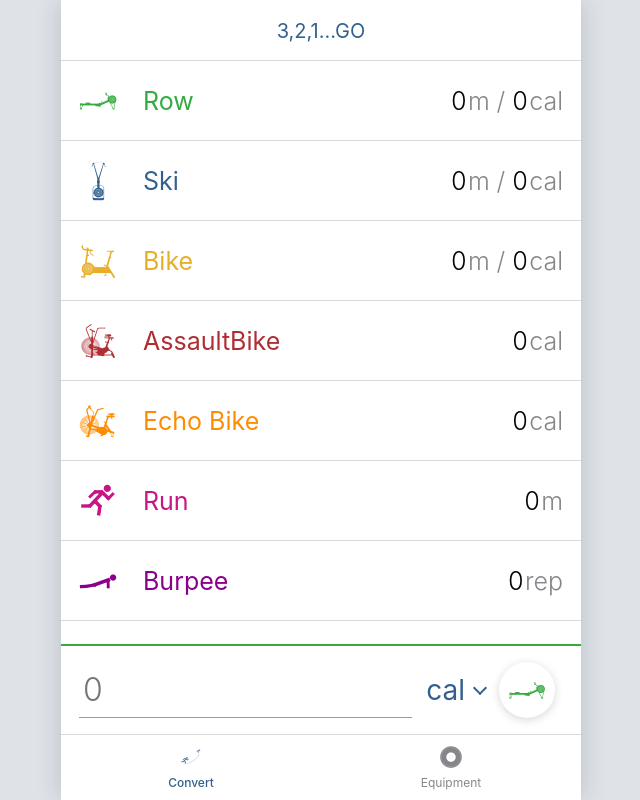
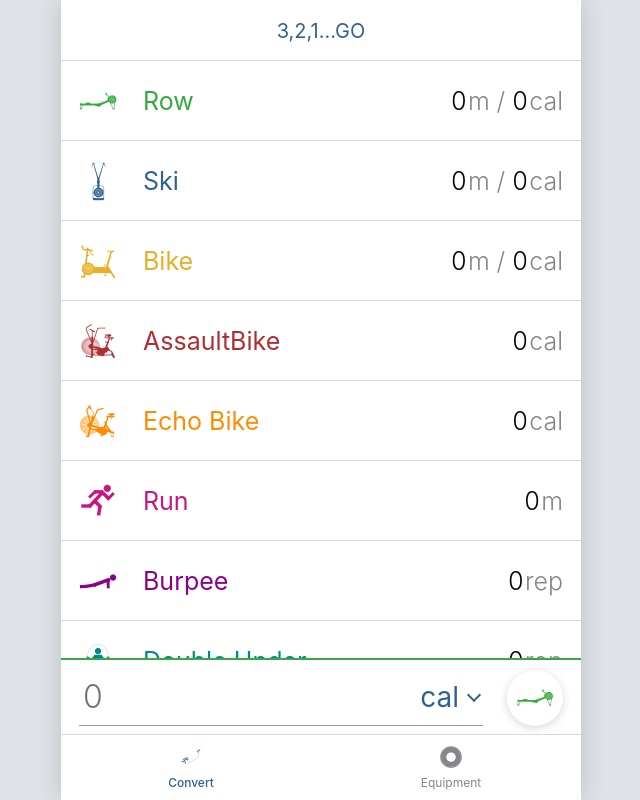
Before and after one commit to hstaudacher/crossconvert, a React (Vite) app: page / in a window 1280 px wide. Shown: the whole page, without its empty margins (319-959 px from the left). Built offline with nearby package versions, Linux system fonts and the light colour scheme.

Commit message:
Implement visual viewport handling and update UI components for better responsiveness

```diff
--- a/src/App.tsx
+++ b/src/App.tsx
@@ -7,6 +7,7 @@
 import {ConverterScreen} from './screens/ConverterScreen';
 import {EquipmentScreen} from './screens/EquipmentScreen';
 import {PercentagesScreen} from './screens/PercentagesScreen';
+import {useVisualViewport} from './useVisualViewport';
 
 type Screen = 'convert' | 'equipment' | 'percentages';
 
@@ -17,6 +18,7 @@
 };
 
 export default function App() {
+  useVisualViewport();
   const [screen, setScreen] = useState<Screen>('convert');
   const [configuration, setConfiguration] = useState(initialConfiguration);
   const [settings, setSettings] = useState<WeightSettings>(loadWeightSettings);
--- a/src/screens/ConverterScreen.tsx
+++ b/src/screens/ConverterScreen.tsx
@@ -65,11 +65,13 @@
       </div>
 
       <div className="conversion-controls" style={{borderColor: selectedOption.color}}>
+        <div className="value-unit-field">
           <label className="value-field">
             <span className="sr-only">Value to convert</span>
             <input
               aria-label="Value to convert"
               inputMode="decimal"
+              enterKeyHint="done"
               maxLength={4}
               placeholder="0"
               value={configuration.value}
@@ -88,6 +90,7 @@
             {configuration.unit}
             <span className="chevron-down" aria-hidden="true" />
           </button>
+        </div>
         <button
           className="movement-button"
           type="button"
--- a/src/screens/PercentagesScreen.tsx
+++ b/src/screens/PercentagesScreen.tsx
@@ -65,6 +65,7 @@
           <input
             aria-label="Percentage to add"
             inputMode="numeric"
+            enterKeyHint="done"
             maxLength={4}
             placeholder="%"
             value={newPercentage}
--- a/src/styles.css
+++ b/src/styles.css
@@ -21,13 +21,18 @@
 html,
 body,
 #root {
+  width: 100%;
+  height: 100%;
   min-height: 100%;
   margin: 0;
+  overflow: hidden;
 }
 
 body {
+  position: fixed;
+  inset: 0;
   min-width: 320px;
-  min-height: 100dvh;
+  min-height: 100%;
   overscroll-behavior: none;
 }
 
@@ -47,15 +52,19 @@
 }
 
 .app-shell {
+  position: fixed;
+  top: var(--visual-viewport-top, 0);
+  left: 50%;
   display: grid;
   grid-template-rows: auto minmax(0, 1fr) auto;
   width: 100%;
   max-width: 520px;
-  height: 100dvh;
-  margin: 0 auto;
+  height: var(--visual-viewport-height, 100dvh);
+  margin: 0;
   overflow: hidden;
   background: #f2f1f6;
   box-shadow: 0 0 24px rgb(20 35 50 / 18%);
+  transform: translateX(-50%);
 }
 
 .app-shell.without-tabs {
@@ -251,8 +260,23 @@
 }
 
 .conversion-controls {
-  grid-template-columns: minmax(0, 1fr) auto 64px;
-  column-gap: 6px;
+  grid-template-columns: minmax(0, 1fr) 56px;
+  column-gap: 24px;
+  min-height: 76px;
+  padding: 9px 18px 8px;
+}
+
+.value-unit-field {
+  display: grid;
+  grid-template-columns: minmax(0, 1fr) auto;
+  align-items: stretch;
+  min-width: 0;
+  min-height: 56px;
+  border-bottom: 1px solid #9b9b9d;
+}
+
+.value-unit-field:focus-within {
+  border-bottom: 2px solid #33618f;
 }
 
 .value-field input,
@@ -261,11 +285,18 @@
   padding: 7px 4px;
   background: transparent;
   border: 0;
-  border-bottom: 1px solid #9b9b9d;
   border-radius: 0;
   font-size: 32px;
   font-weight: 300;
   line-height: 1.25;
+}
+
+.percentage-controls input {
+  border-bottom: 1px solid #9b9b9d;
+}
+
+.value-unit-field input:focus-visible {
+  outline: 0;
 }
 
 .unit-button {
@@ -273,8 +304,8 @@
   gap: 10px;
   align-items: center;
   justify-content: center;
-  align-self: stretch;
-  padding: 8px;
+  min-width: 72px;
+  padding: 8px 4px 8px 12px;
   color: #33618f;
   background: transparent;
   border: 0;
@@ -330,6 +361,10 @@
   padding-bottom: env(safe-area-inset-bottom);
   background: rgb(255 255 255 / 97%);
   border-top: 1px solid #d9d9dc;
+}
+
+html[data-keyboard-open] .bottom-nav {
+  display: none;
 }
 
 .bottom-nav button {
@@ -712,7 +747,7 @@
 
 @media (min-width: 521px) {
   .app-shell {
-    height: min(900px, 100dvh);
+    height: min(900px, var(--visual-viewport-height, 100dvh));
   }
 }
 
--- /dev/null
+++ b/src/useVisualViewport.ts
@@ -0,0 +1,46 @@
+import {useEffect} from 'react';
+
+export function useVisualViewport() {
+  useEffect(() => {
+    const root = document.documentElement;
+    const viewport = window.visualViewport;
+    let expandedHeight = viewport?.height ?? window.innerHeight;
+    let keyboardOpen = false;
+
+    const updateViewport = () => {
+      const height = viewport?.height ?? window.innerHeight;
+      const offsetTop = viewport?.offsetTop ?? 0;
+      const inputFocused =
+        document.activeElement instanceof HTMLInputElement || document.activeElement instanceof HTMLTextAreaElement;
+
+      if (!inputFocused && !keyboardOpen) {
+        expandedHeight = height;
+      }
+
+      const viewportIsReduced = expandedHeight - height > 120;
+      keyboardOpen = viewportIsReduced && (inputFocused || keyboardOpen);
+
+      root.style.setProperty('--visual-viewport-height', `${height}px`);
+      root.style.setProperty('--visual-viewport-top', `${offsetTop}px`);
+      root.toggleAttribute('data-keyboard-open', keyboardOpen);
+    };
+
+    updateViewport();
+    viewport?.addEventListener('resize', updateViewport);
+    viewport?.addEventListener('scroll', updateViewport);
+    window.addEventListener('resize', updateViewport);
+    document.addEventListener('focusin', updateViewport);
+    document.addEventListener('focusout', updateViewport);
+
+    return () => {
+      viewport?.removeEventListener('resize', updateViewport);
+      viewport?.removeEventListener('scroll', updateViewport);
+      window.removeEventListener('resize', updateViewport);
+      document.removeEventListener('focusin', updateViewport);
+      document.removeEventListener('focusout', updateViewport);
+      root.style.removeProperty('--visual-viewport-height');
+      root.style.removeProperty('--visual-viewport-top');
+      root.removeAttribute('data-keyboard-open');
+    };
+  }, []);
+}
```
Also changed, not shown: 1 other file (tests, documents, lock files or other folders). Lines whose indentation alone changed are shown as unchanged.
